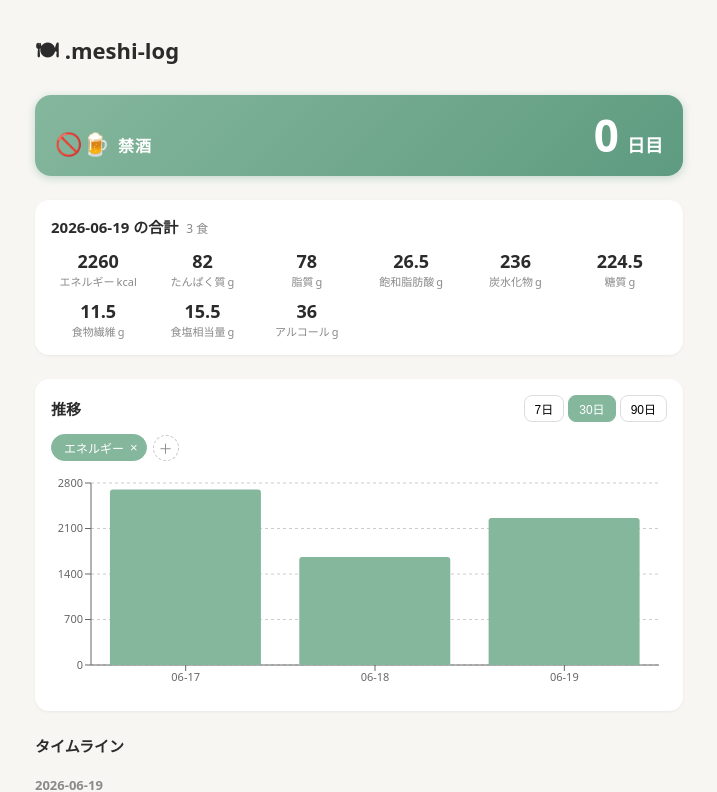
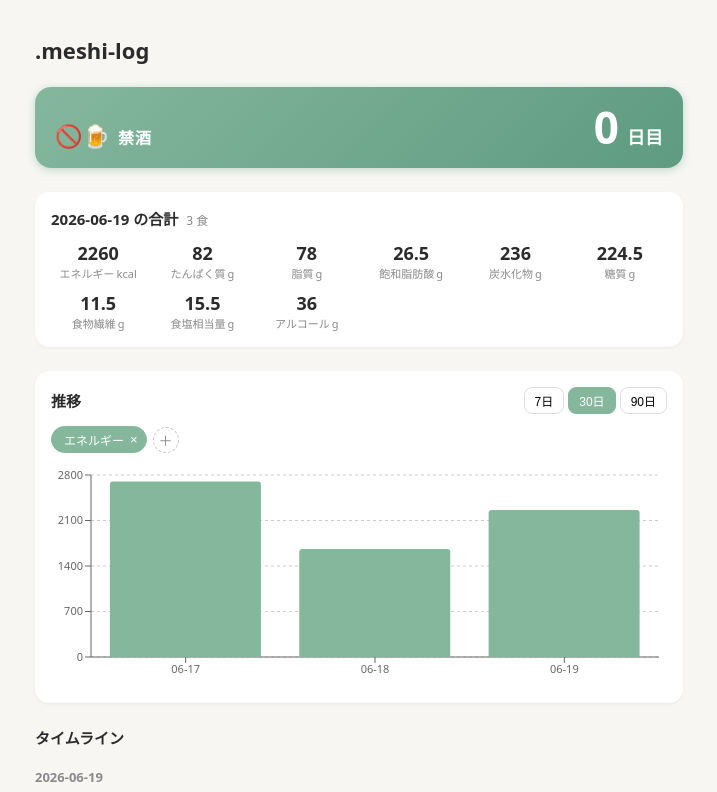
Before and after one commit to ymat19/.meshi-log, a React (Vite) app: page / in a window 1280 px wide. Shown: the top 792 px of the page, without its empty margins (281-998 px from the left). Built offline with nearby package versions, Linux system fonts and the light colour scheme.

Commit message:
ヘッダー見出しの先頭絵文字を削除（.meshi-log のみに）
Co-Authored-By: Claude Opus 4.8 (1M context) <noreply@anthropic.com>
Claude-Session: https://claude.ai/code/session_01NZArG2uDTyufQysEpkcrcp

```diff
--- a/src/App.tsx
+++ b/src/App.tsx
@@ -16,7 +16,7 @@ export function App() {
   return (
     <main>
       <header className="app-header">
-        <h1>🍽 .meshi-log</h1>
+        <h1>.meshi-log</h1>
       </header>
       {entries.length === 0 ? (
         <p className="state">まだ記録がありません。</p>
```
